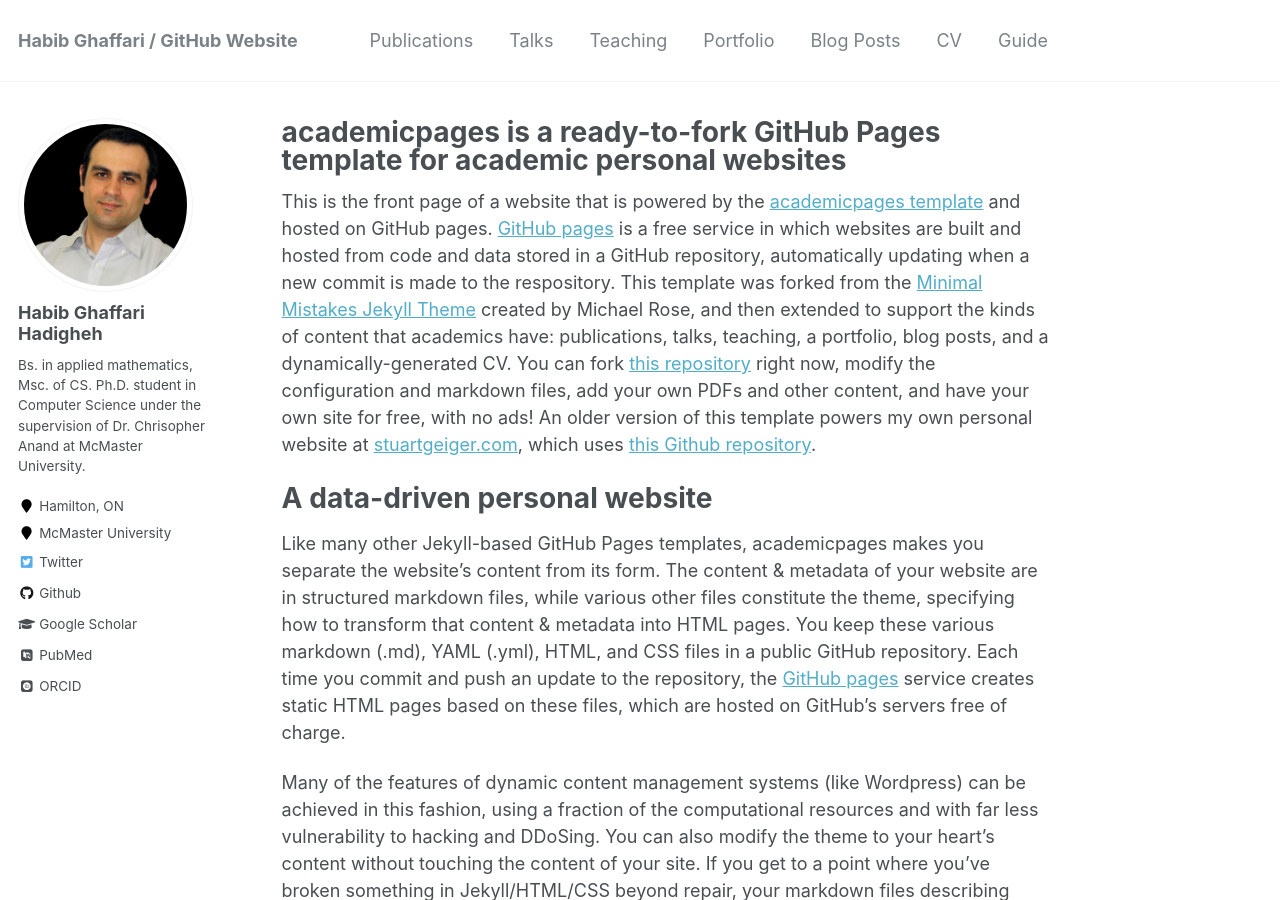
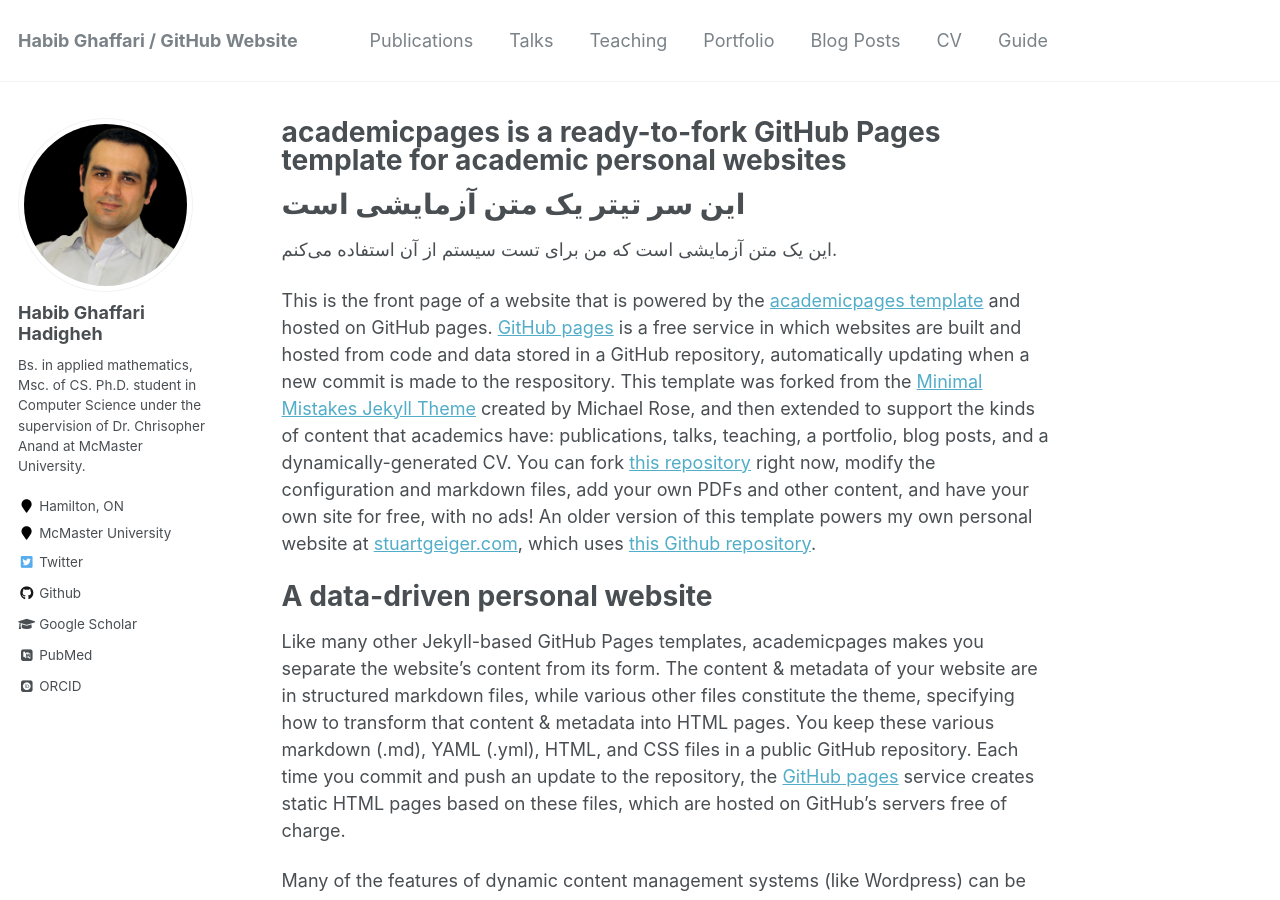
Before and after one commit to ghhabib2/ghhaabib2.github.io, a Jekyll site: the page built from _pages/about.md, in a window 1280 px wide and 900 px high. Built offline with Jekyll 4.4.1, drawn with Linux system fonts in a browser that asks for light colours; some web fonts are replaced.

Commit message:
Adding some changes to configuration and about me
- Change configuration to support `fa-IR` local
- Add farsi text to `about.md` to check the support for right to left languages

```diff
--- a/_config.yml
+++ b/_config.yml
@@ -6,7 +6,7 @@
 # `jekyll serve`. If you change this file, please restart the server process.
 
 # Site Settings
-locale                   : "en-US"
+locale                   : "fa-IR"
 title                    : "Habib Ghaffari / GitHub Website"
 title_separator          : "-"
 name                     : &name "Habib Ghaffari Hadigheh"
--- a/_pages/about.md
+++ b/_pages/about.md
@@ -7,6 +7,12 @@ redirect_from:
   - /about/
   - /about.html
 ---
+
+
+این سر تیتر یک متن آزمایشی است
+=====================================
+این یک متن آزمایشی است که من برای تست سیستم از آن استفاده می‌کنم.
+
 
 This is the front page of a website that is powered by the [academicpages template](https://github.com/academicpages/academicpages.github.io) and hosted on GitHub pages. [GitHub pages](https://pages.github.com) is a free service in which websites are built and hosted from code and data stored in a GitHub repository, automatically updating when a new commit is made to the respository. This template was forked from the [Minimal Mistakes Jekyll Theme](https://mmistakes.github.io/minimal-mistakes/) created by Michael Rose, and then extended to support the kinds of content that academics have: publications, talks, teaching, a portfolio, blog posts, and a dynamically-generated CV. You can fork [this repository](https://github.com/academicpages/academicpages.github.io) right now, modify the configuration and markdown files, add your own PDFs and other content, and have your own site for free, with no ads! An older version of this template powers my own personal website at [stuartgeiger.com](http://stuartgeiger.com), which uses [this Github repository](https://github.com/staeiou/staeiou.github.io).
 
```
